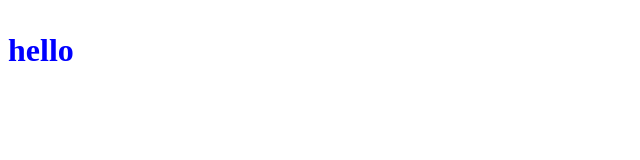
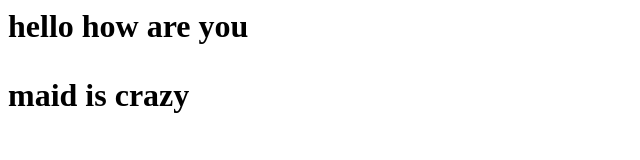
Before and after one commit to Ajay0431/ajay_app, a plain HTML site: page index.html in a window 1280 px wide. Shown: the whole page, without its empty margins (0-640 px from the left). Drawn offline with Linux system fonts and the light colour scheme.

Commit message:
html color changed to black

```diff
--- a/index.html
+++ b/index.html
@@ -1,3 +1,4 @@
+<h1>hello how are you</h1>
 <!DOCTYPE html>
 <html lang="en">
 <head>
@@ -6,6 +7,6 @@
     <title>Document</title>
 </head>
 <body>
-    <h1><p style="color:blue">hello</p></p></h1>
+    <h1><p style="color: black">maid is crazy</p></h1>
 </body>
 </html>
```
